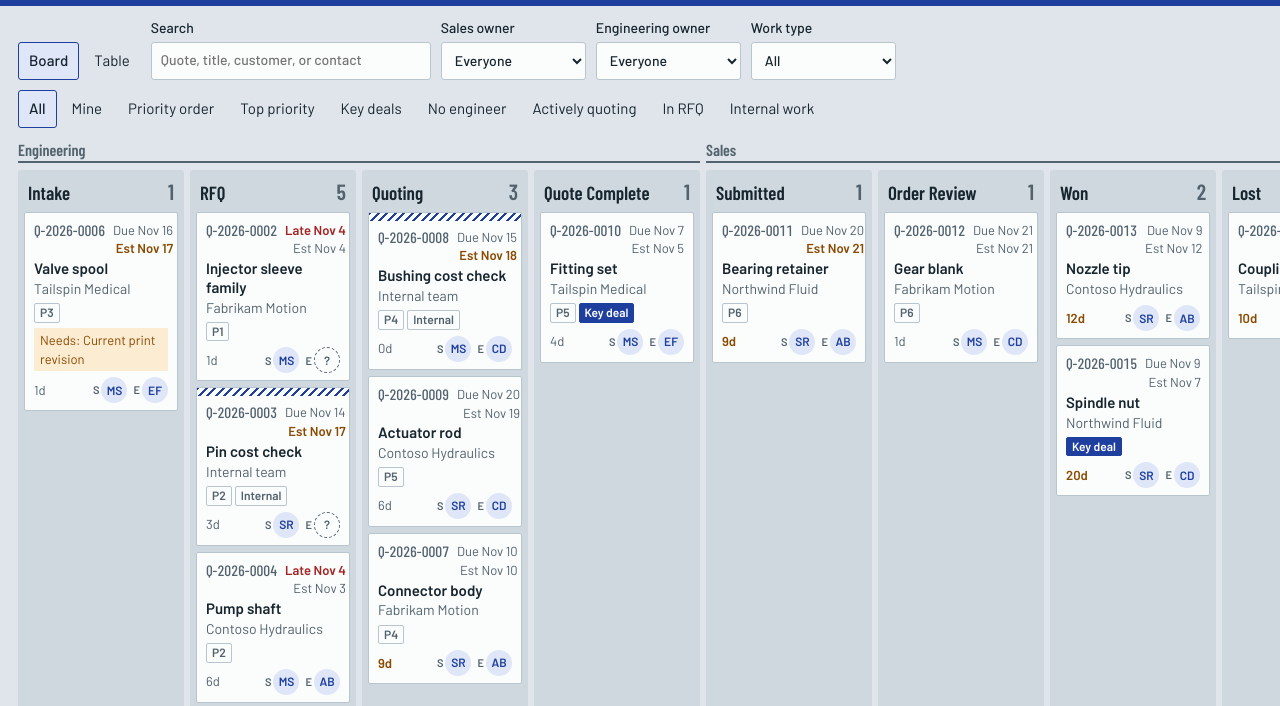
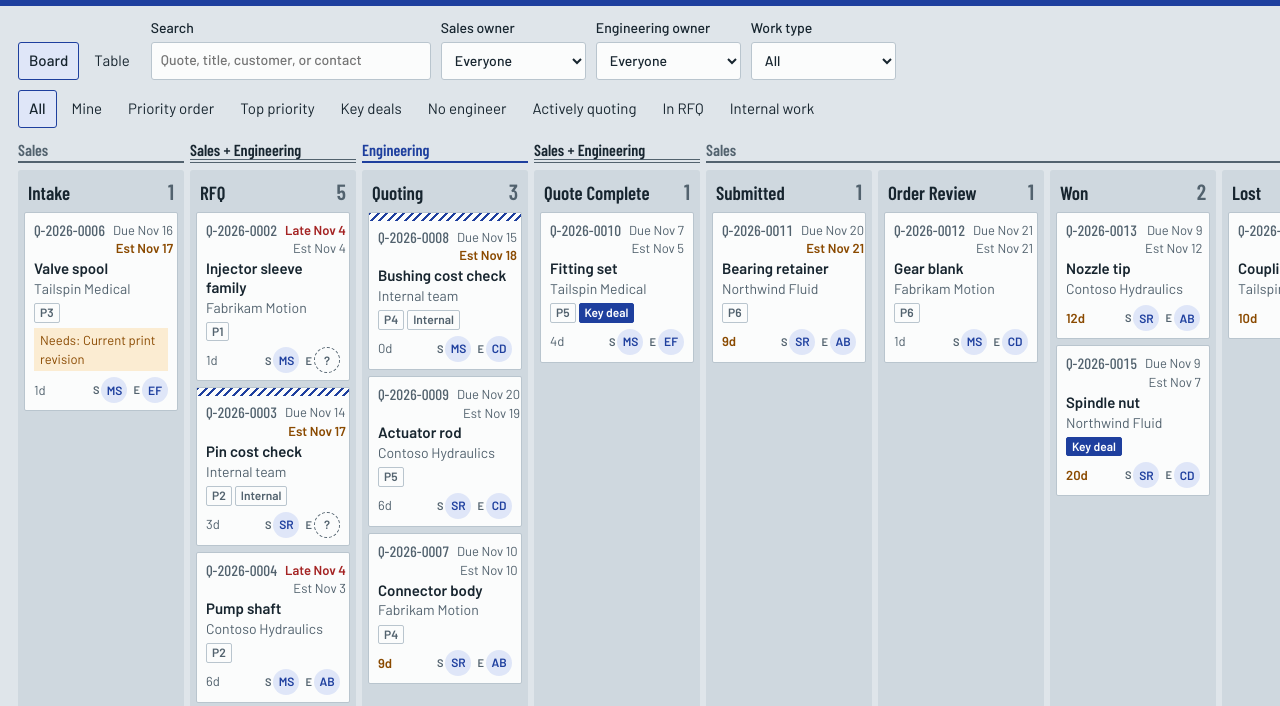
Before and after one commit to NathanVanWieren/quote-board-demo, a plain HTML site: page index.html in a window 1280 px wide. Shown: the part 84-790 px from the top of the page. Drawn offline with nearby package versions, Linux system fonts and the light colour scheme.

Commit message:
Headers Ownership Change

```diff
--- a/index.html
+++ b/index.html
@@ -100,6 +100,8 @@ label.check { display: flex; align-items: center; gap: 7px; font-weight: 400; wh
   grid-row: 1; font: 600 16px "Barlow Condensed", Arial, sans-serif; color: var(--ink-soft);
   border-bottom: 2px solid var(--ink-soft); padding-bottom: 2px; margin-bottom: 7px;
 }
+.lane-label.engineering { color: var(--dye); border-bottom-color: var(--dye); }
+.lane-label.shared { color: var(--ink); border-bottom-style: double; border-bottom-width: 4px; padding-bottom: 0; }
 .column { grid-row: 2; display: flex; flex-direction: column; min-height: calc(100vh - 210px); background: var(--steel-deep); border-radius: 3px; }
 .column header { display: flex; justify-content: space-between; align-items: baseline; padding: 8px 10px 4px; gap: 8px; }
 .column h2 { font-size: 19px; }
@@ -189,7 +191,7 @@ td.num, th.num { text-align: right; font-variant-numeric: tabular-nums; }
 .work-list span { color: var(--ink-soft); }
 .empty-note { color: var(--ink-soft); margin: 4px 0; }
 
-.settings-row { display: grid; grid-template-columns: 74px minmax(110px, 1fr) 80px auto auto; gap: 8px; align-items: center; padding: 6px 0; border-bottom: 1px solid var(--line); }
+.settings-row { display: grid; grid-template-columns: 74px minmax(100px, 1fr) 118px auto auto; gap: 8px; align-items: center; padding: 6px 0; border-bottom: 1px solid var(--line); }
 .settings-row .order { display: flex; gap: 2px; }
 .icon-btn { width: 34px; min-height: 34px; padding: 0; }
 .lane-tag { color: var(--ink-soft); font-size: 14px; }
@@ -288,7 +290,7 @@ window.SALES_SAMPLE = {"sample": true, "kpis": {"open_pipeline": 8020000, "weigh
   const users = [["Avery Bell","quoter"],["Carla Diaz","quoter"],["Ethan Ford","quoter"],["Sam Reed","sales"],["Maya Stone","sales"],["Demo Admin","admin"]]
     .map(([n, role], i) => ({ id: i + 1, username: n.split(" ")[0].toLowerCase(), display_name: n, initials: n.split(" ").map((w) => w[0]).join(""), role, active: 1 }));
   const S = (key, name, lane, kind, requires_owner) => ({ key, name, lane, kind, requires_owner, active: 1 });
-  const stages = [S("intake","Intake","engineering","hold",0),S("rfq","RFQ","engineering","open",0),S("quoting","Quoting","engineering","open",1),S("quote_complete","Quote Complete","engineering","open",1),S("submitted","Submitted","sales","open",0),S("order_review","Order Review","sales","open",0),S("won","Won","sales","won",0),S("lost","Lost","sales","lost",0)].map((s, i) => ({ ...s, id: i + 1, position: i }));
+  const stages = [S("intake","Intake","sales","hold",0),S("rfq","RFQ","shared","open",0),S("quoting","Quoting","engineering","open",1),S("quote_complete","Quote Complete","shared","open",1),S("submitted","Submitted","sales","open",0),S("order_review","Order Review","sales","open",0),S("won","Won","sales","won",0),S("lost","Lost","sales","lost",0)].map((s, i) => ({ ...s, id: i + 1, position: i }));
   const reasons = ["Price","Lead time","Capability","No bid","Customer cancelled","Other"];
   const sk = (k) => stages.find((s) => s.key === k);
   const by = (id) => stages.find((s) => s.id === id);
@@ -778,16 +780,22 @@ function buildTable() {
     el("table", { class: "quote-table" }, el("thead", {}, el("tr", {}, header)), el("tbody", {}, body))));
 }
 
+const LANES = { sales: "Sales", engineering: "Engineering", shared: "Sales + Engineering" };
+
 function buildColumns() {
   const stages = state.stages.filter((s) => s.active);
-  const lane = (name, title) => {
-    const count = stages.filter((s) => s.lane === name).length;
-    if (!count) return null;
-    const label = el("div", { class: "lane-label" }, title);
+  /* Side-by-side stages with the same owner share one header. */
+  const headers = [];
+  stages.forEach((stage) => {
+    const last = headers.at(-1);
+    if (last && last.lane === stage.lane) last.count += 1;
+    else headers.push({ lane: stage.lane, count: 1 });
+  });
+  const board = el("div", { class: "board" }, headers.map(({ lane, count }) => {
+    const label = el("div", { class: `lane-label ${lane}` }, LANES[lane]);
     label.style.gridColumn = `span ${count}`;
     return label;
-  };
-  const board = el("div", { class: "board" }, lane("engineering", "Engineering"), lane("sales", "Sales"), stages.map(column));
+  }), stages.map(column));
   stages.forEach((s, index) => { board.querySelectorAll(".column")[index].style.gridColumn = String(index + 1); });
   return board;
 }
@@ -1245,11 +1253,11 @@ function renderSettings() {
       el("button", { class: "btn icon-btn", "aria-label": `Move ${stage.name} earlier`, disabled: index === 0, onclick: move(index, -1) }, "↑"),
       el("button", { class: "btn icon-btn", "aria-label": `Move ${stage.name} later`, disabled: index === state.stages.length - 1, onclick: move(index, 1) }, "↓")),
     el("input", { value: stage.name, "aria-label": "Stage name", onchange: (event) => patchStage(stage, { name: event.target.value })() }),
-    el("span", { class: "lane-tag" }, stage.lane === "sales" ? "Sales" : "Engineering"),
+    el("select", { "aria-label": `Owner lane for ${stage.name}`, onchange: (event) => patchStage(stage, { lane: event.target.value })() }, options(Object.entries(LANES), stage.lane)),
     el("label", { class: "check" }, el("input", { type: "checkbox", checked: Boolean(stage.requires_owner), onchange: (event) => patchStage(stage, { requires_owner: event.target.checked })() }), "Needs engineer"),
     el("label", { class: "check" }, el("input", { type: "checkbox", checked: Boolean(stage.active), onchange: (event) => patchStage(stage, { active: event.target.checked })() }), "Show")));
 
-  const newStage = { name: el("input", { required: true, maxlength: 40 }), lane: el("select", {}, options([["engineering", "Engineering"], ["sales", "Sales"]], "sales")),
+  const newStage = { name: el("input", { required: true, maxlength: 40 }), lane: el("select", {}, options(Object.entries(LANES), "sales")),
                      kind: el("select", {}, options([["open", "Active work"], ["hold", "On hold, asks what's missing"]], "open")) };
   const stageForm = el("form", { class: "form-row", onsubmit: (event) => { event.preventDefault();
       run(() => api("POST", "/api/stages", { name: newStage.name.value, lane: newStage.lane.value, kind: newStage.kind.value }))(); } },
```
